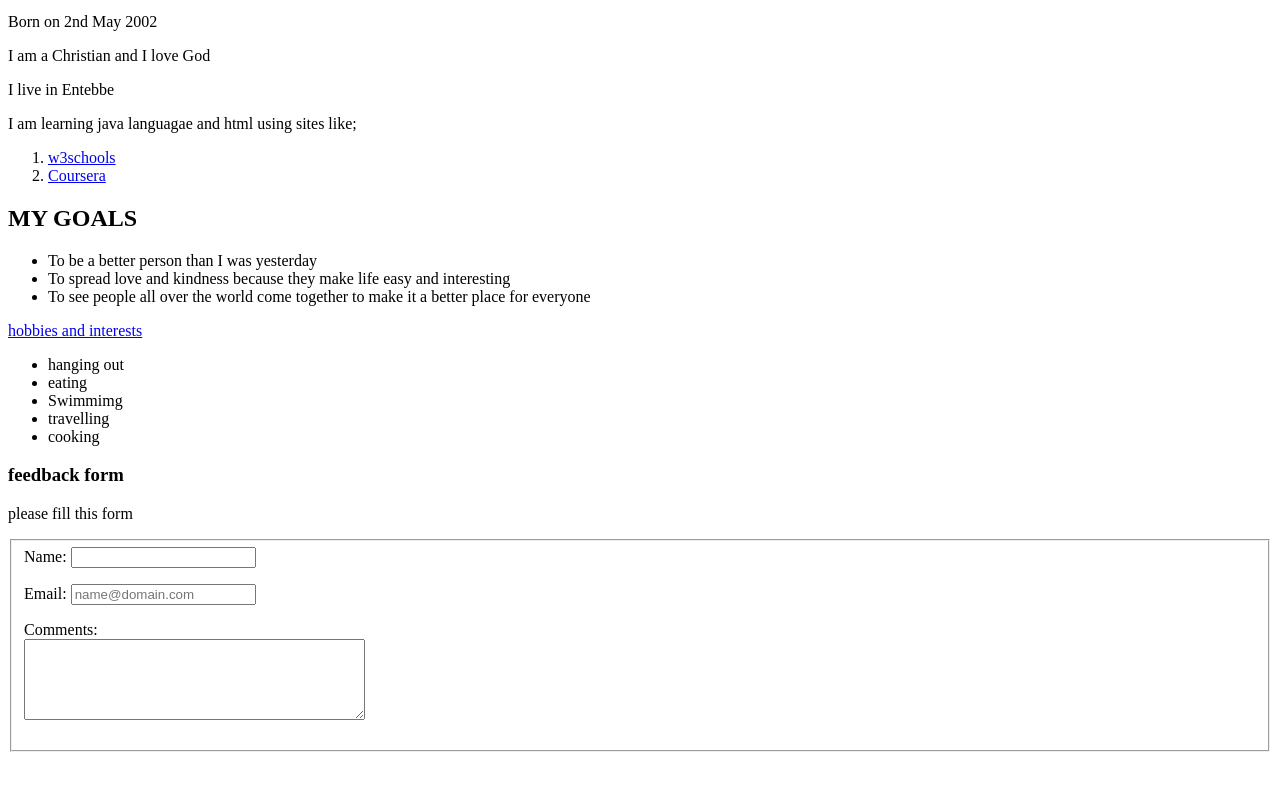
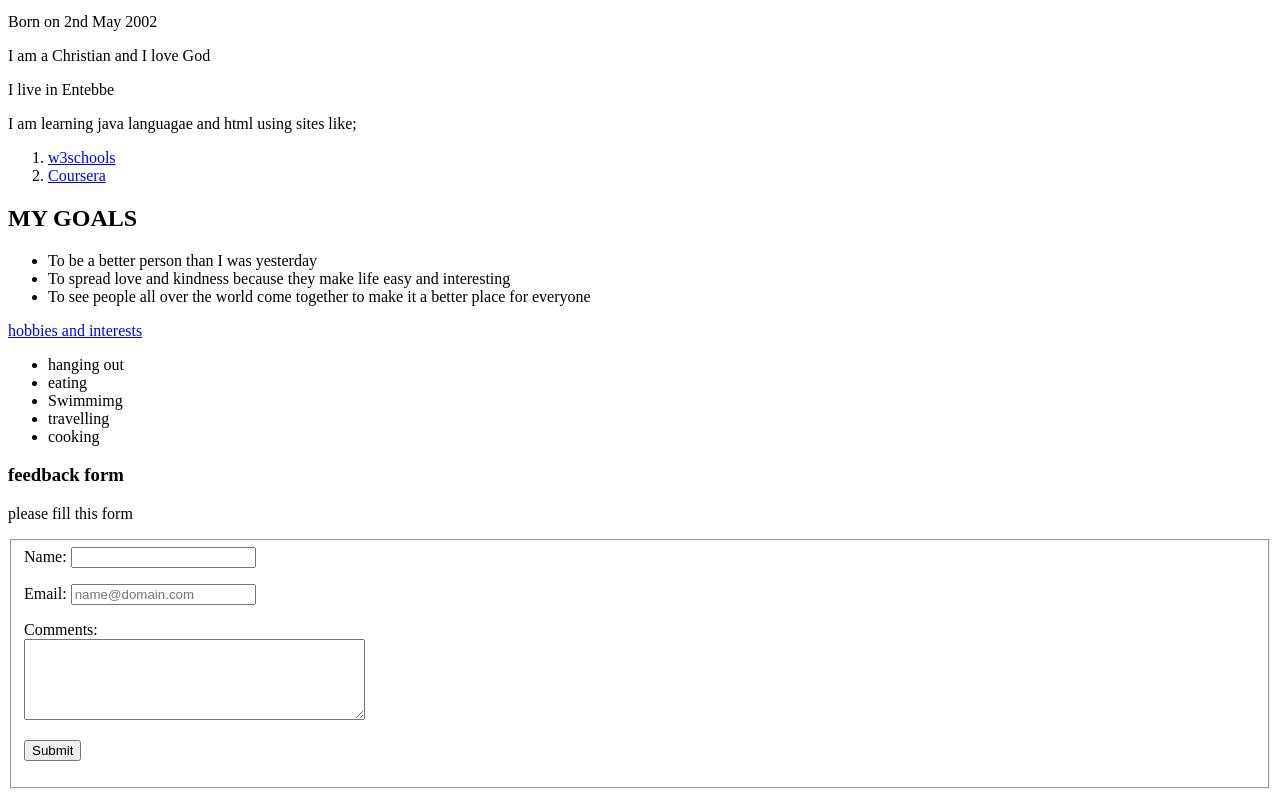
Before and after one commit to nalugya/html-assignment, a plain HTML site: page html assignment/index.html in a window 1280 px wide. Shown: the part 774-1571 px from the top of the page. Before the commit the page ends 1534 px from the top, so only its background shows below. Drawn offline with Linux system fonts and the light colour scheme.

Commit message:
updated index.html
added the submit

```diff
--- a/html assignment/index.html
+++ b/html assignment/index.html
@@ -47,6 +47,11 @@
 
     <p><label>Comments:<br>
     <textarea name="comments" rows="5" cols="40"></textarea></label></p>
+    <p>
+    </p>
+    <p>
+    <input type="submit" value= "Submit">
+    </p>
 </form>
     </fieldset>
 </body>
```
